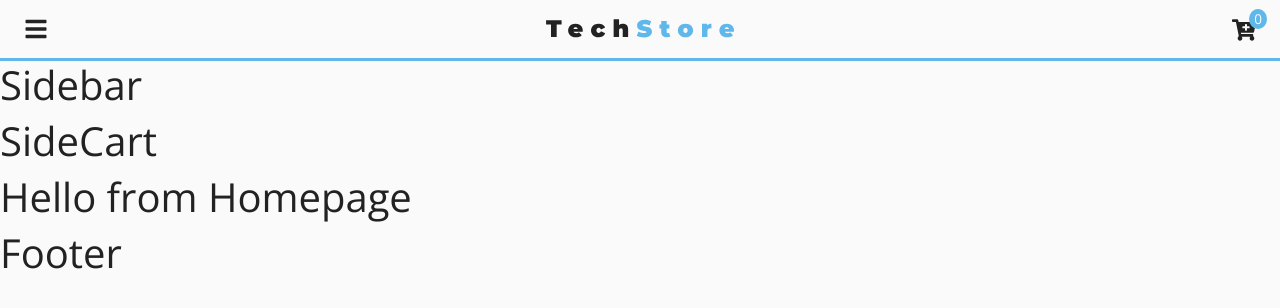
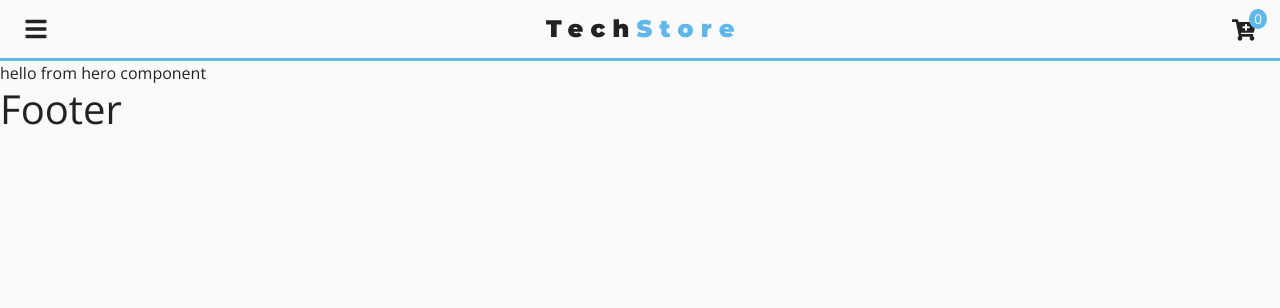
Before and after one commit to SamStha07/react-store, a React (Create React App) app: page / in a window 1280 px wide. Shown: the top 308 px of the page. Built offline with nearby package versions, Linux system fonts and the light colour scheme.

Commit message:
Added Sidebar and SideCart

```diff
--- /dev/null
+++ b/src/components/Hero.js
@@ -0,0 +1,11 @@
+import React, { Component } from 'react'
+
+export default class Hero extends Component {
+    render() {
+        return (
+            <div>
+                hello from hero component
+            </div>
+        )
+    }
+}
--- a/src/components/SideCart.js
+++ b/src/components/SideCart.js
@@ -1,11 +1,34 @@
-import React, { Component } from 'react'
+import React from "react";
+import { ProductConsumer } from "../context/context";
+import styled from "styled-components";
 
-export default class SideCart extends Component {
-    render() {
+export default function CartPage() {
+  return (
+    <ProductConsumer>
+      {(value) => {
+        const { cartOpen, handleCart, cart } = value;
         return (
-            <div>
-                <h1>SideCart</h1>
-            </div>
-        )
-    }
+          <CartWrapper show={cartOpen} onClick={handleCart}>
+            <p>cart items</p>
+          </CartWrapper>
+        );
+      }}
+    </ProductConsumer>
+  );
 }
+
+const CartWrapper = styled.div`
+  position: fixed;
+  top: 56px;
+  right: 0;
+  width: 100%;
+  height: 100%;
+  background: var(--mainGrey);
+  z-index: 1;
+  transform: ${(props) => (props.show ? "translateX(0)" : "translateX(100%)")};
+  border-left: 4px solid var(--primaryColor);
+  transition: var(--mainTransition);
+  @media (min-width: 576px) {
+    width: 20rem;
+  }
+`;
--- a/src/components/Sidebar.js
+++ b/src/components/Sidebar.js
@@ -1,11 +1,70 @@
-import React, { Component } from 'react'
+import React, { Component } from "react";
+import styled from "styled-components";
+import { Link } from "react-router-dom";
+import { ProductConsumer } from "../context/context";
+
+const SideWrapper = styled.nav`
+  position: fixed;
+  top: 56px;
+  left: 0;
+  width: 100%;
+  height: 100%;
+  background: var(--mainGrey);
+  z-index: 1;
+  border-right: 4px solid var(--primaryColor);
+  transition: var(--mainTransition);
+  transform: ${(props) => (props.show ? "translateX(0)" : "translateX(-100%)")};
+  ul {
+    list-style-type: none;
+    padding: 0 !important;
+  }
+  .sidebar-link {
+    display: block;
+    font-size: 1.5rem;
+    text-transform: capitalize;
+    color: var(--mainBlack);
+    padding: 0.5rem 1.5rem;
+    background: transparent;
+    transition: var(--mainTransition);
+  }
+  .sidebar-link:hover {
+    background: var(--primaryColor);
+    color: var(--mainWhite);
+    padding: 0.5rem 1.5rem 0.5rem 2.5rem;
+    text-decoration: none;
+  }
+  @media (min-width: 576px) {
+    width: 20rem;
+  }
+`;
 
 export default class Sidebar extends Component {
-    render() {
-        return (
-            <div>
-                <h1>Sidebar</h1>
-            </div>
-        )
-    }
+  render() {
+    return (
+      <ProductConsumer>
+        {(value) => {
+          const { sidebarOpen, links, handleSidebar } = value;
+          return (
+            <SideWrapper show={sidebarOpen}>
+              <ul>
+                {links.map((link) => {
+                  return (
+                    <li key={link.id}>
+                      <Link
+                        to={link.path}
+                        className="sidebar-link"
+                        onClick={handleSidebar}
+                      >
+                        {link.text}
+                      </Link>
+                    </li>
+                  );
+                })}
+              </ul>
+            </SideWrapper>
+          );
+        }}
+      </ProductConsumer>
+    );
+  }
 }
--- a/src/context/context.js
+++ b/src/context/context.js
@@ -1,4 +1,5 @@
 import React, { Component } from "react";
+import { linkData } from "./linkData";
 
 const ProductContext = React.createContext();
 //Provider
@@ -11,6 +12,8 @@
       sidebarOpen: false,
       cartOpen: false,
       cartItems: 0,
+      links: linkData,
+      cart: [],
     };
   }
   handleSidebar = () => {
--- /dev/null
+++ b/src/context/linkData.js
@@ -0,0 +1,27 @@
+export const linkData = [
+  {
+    id: 1,
+    text: "home",
+    path: "/",
+  },
+  {
+    id: 2,
+    text: "about",
+    path: "/about",
+  },
+  {
+    id: 3,
+    text: "contact",
+    path: "/contact",
+  },
+  {
+    id: 4,
+    text: "products",
+    path: "/products",
+  },
+  {
+    id: 5,
+    text: "cart",
+    path: "/cart",
+  },
+];
--- a/src/pages/CartPage.js
+++ /dev/null
@@ -1,9 +0,0 @@
-import React from "react";
-
-export default function CartPage() {
-  return (
-    <div>
-      <h1>Hello from CartPage</h1>
-    </div>
-  );
-}
--- a/src/pages/HomePage.js
+++ b/src/pages/HomePage.js
@@ -1,15 +1,14 @@
 import React from "react";
 import { ProductConsumer } from "../context/context";
+import Hero from "../components/Hero";
+import { Link } from "react-router-dom";
 
 export default function HomePage() {
   return (
     <>
-      <ProductConsumer>
-        {(value) => {
-          console.log(value);
-          return <h1>Hello from Homepage</h1>;
-        }}
-      </ProductConsumer>
+      <Hero>
+        <Link to='/products'>Products</Link>
+      </Hero>
     </>
   );
 }
```
